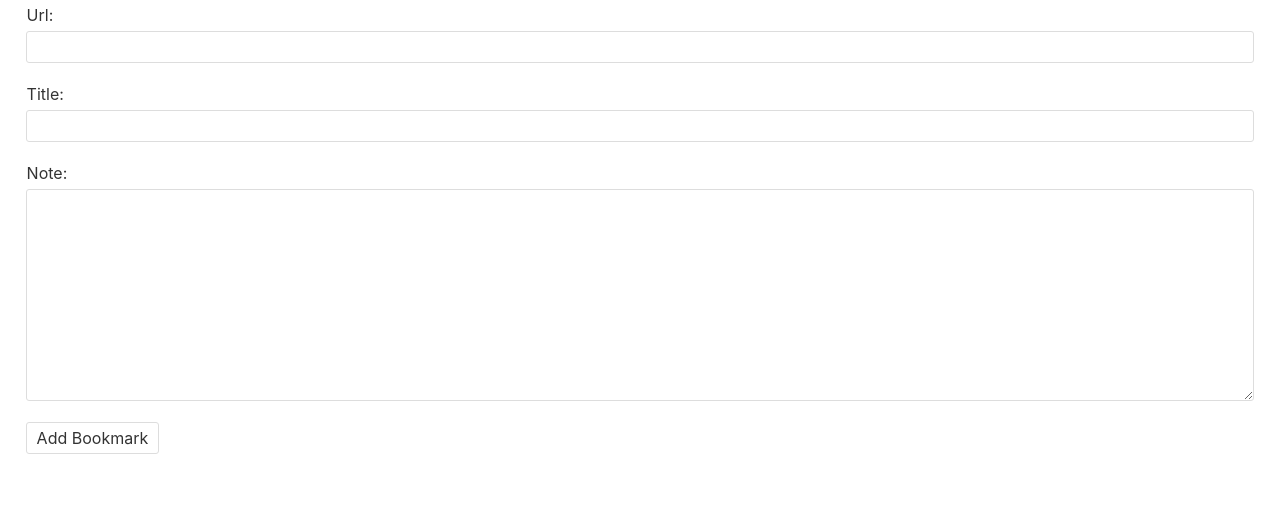
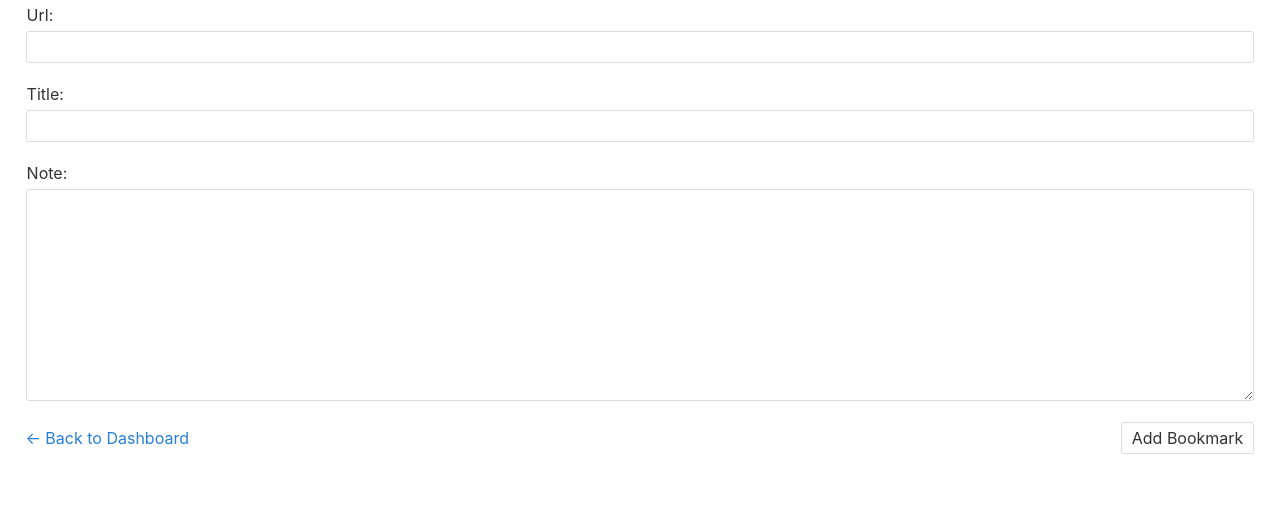
Before and after one commit to sesh/bm2, a Django app: page /add/ in a window 1280 px wide. Shown: the part 87-609 px from the top of the page. Run offline with Django 4.2, Linux system fonts and the light colour scheme; the visitor is signed in with stand-in values (Sample User, id 1).

Commit message:
feat: add 'back to dashboard' link on all the forms

```diff
--- a/links/static/css/style.css
+++ b/links/static/css/style.css
@@ -84,6 +84,17 @@ ul.all-tags {
     justify-content: space-between;
 }
 
+.grid.vertical-align {
+  align-items: center;
+}
+
+.btn-link {
+  margin: .9375rem 0 0;
+  padding: .3125rem 0;
+  line-height: 1.25;
+  display: inline-block;
+}
+
 /*
 Django Messages formatting
 */
--- a/links/templates/add.html
+++ b/links/templates/add.html
@@ -6,7 +6,14 @@
     <form class="form" method="post">
         {{ form.render }}
         {% csrf_token %}
-        <input class="btn" type="submit" value="Add Bookmark" />
+        <div class="grid vertical-align">
+            <div>
+                <a class="btn-link" href="/">&larr; Back to Dashboard</a>
+            </div>
+            <div>
+                <input class="btn" type="submit" value="Add Bookmark" />
+            </div>
+        </div>
     </form>
 </section>
 {% endblock %}
```
Also changed, not shown: links/templates/edit.html (+8 -1 lines), links/templates/settings.html (+9 -1 lines).
